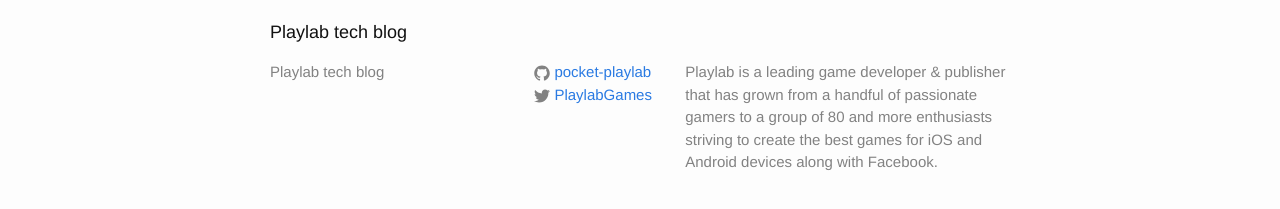
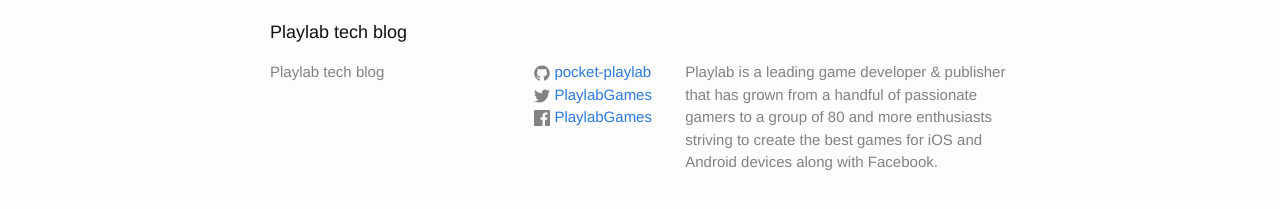
Before and after one commit to pocket-playlab/pocket-playlab.github.io, a Jekyll site: the page built from index.html, in a window 1280 px wide. Shown: the part 308-517 px from the top of the page. Built offline with Jekyll 4.4.1, drawn with Linux system fonts in a browser that asks for light colours.

Commit message:
Add facebook link to footer

```diff
--- a/_config.yml
+++ b/_config.yml
@@ -6,6 +6,7 @@ description: >
   the best games for iOS and Android devices along with Facebook.
 baseurl: "" # the subpath of your site, e.g. /blog/
 url: "http://pocket-playlab.github.io" # the base hostname & protocol for your site
+facebook_username: PlaylabGames
 twitter_username: PlaylabGames
 github_username:  pocket-playlab
 
--- a/_includes/footer.html
+++ b/_includes/footer.html
@@ -42,6 +42,21 @@
             </a>
           </li>
           {% endif %}
+
+          {% if site.facebook_username %}
+          <li>
+            <a href="https://www.facebook.com/{{ site.facebook_username }}">
+              <span class="icon  icon--facebook">
+                <svg viewBox="0 0 16 16">
+                  <path fill="#828282" d="m 15.11687,16.000001 c 0.487599,0 0.88301,-0.39541 0.88301,-0.88313 V 0.883071 C 15.99988,0.395281 15.60453,1e-6 15.11687,1e-6 H 0.8830695 c -0.48778,0 -0.88307,0.39528 -0.88307,0.88307 v 14.2338 c 0,0.48766 0.39522,0.88313 0.88307,0.88313 H 15.11687 z"/>
+                  <path fill="#ffffff" d="m 11.03968,16.000001 v -6.19608 h 2.07973 l 0.31141,-2.41472 h -2.39114 v -1.54165 c 0,-0.69912 0.19414,-1.17555 1.19666,-1.17555 l 1.27866,-5.6e-4 v -2.15974 c -0.22114,-0.0294 -0.98017,-0.0952 -1.86324,-0.0952 -1.8435605,0 -3.1057105,1.12532 -3.1057105,3.19188 v 1.7808 h -2.08506 v 2.41472 h 2.08506 v 6.19608 H 11.03968 z"/>
+                </svg>
+              </span>
+
+              <span class="username">{{ site.facebook_username }}</span>
+            </a>
+          </li>
+          {% endif %}
         </ul>
       </div>
 
--- a/_sass/_base.scss
+++ b/_sass/_base.scss
@@ -196,9 +196,5 @@ pre {
         width: 16px;
         height: 16px;
         vertical-align: middle;
-
-        path {
-            fill: $grey-color;
-        }
     }
 }
```
